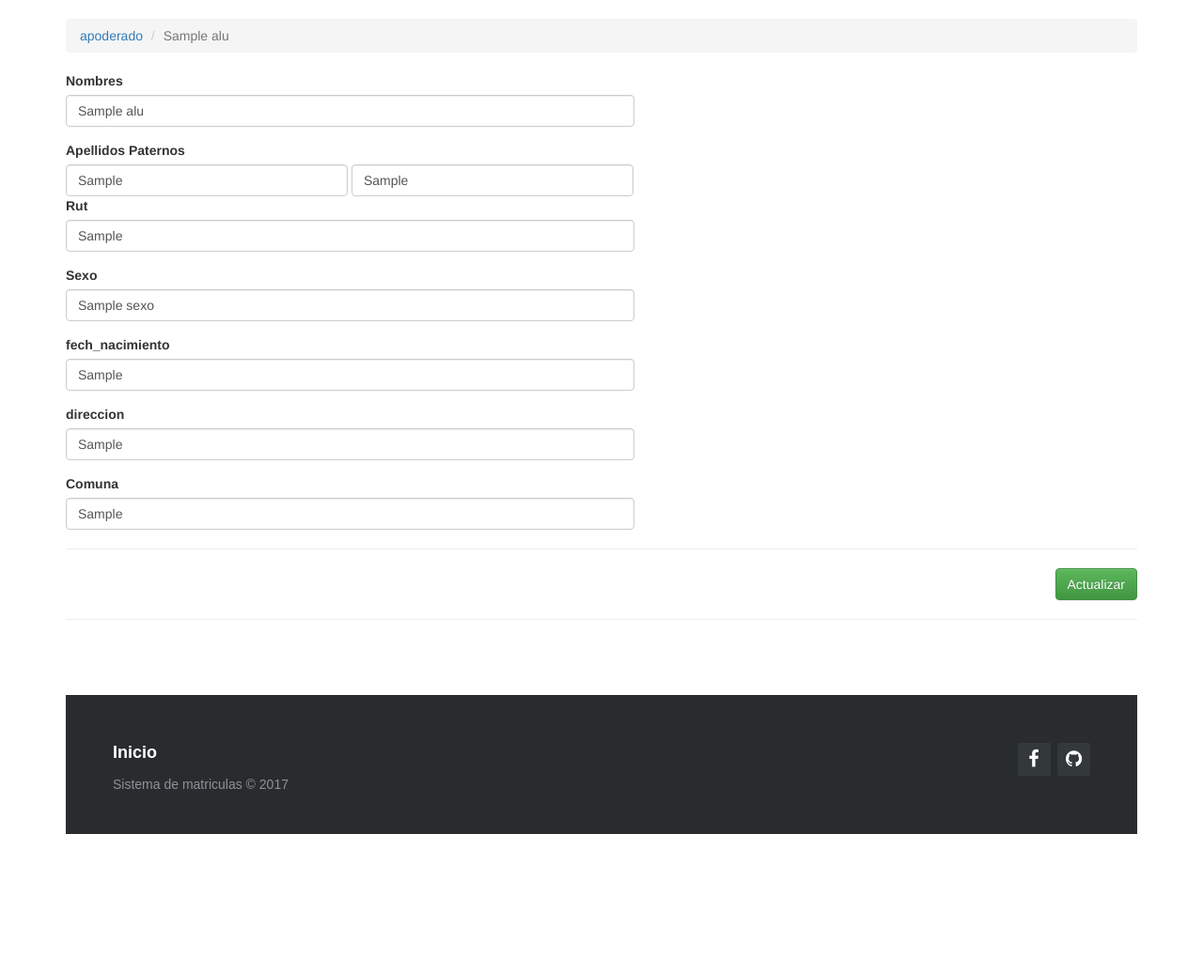
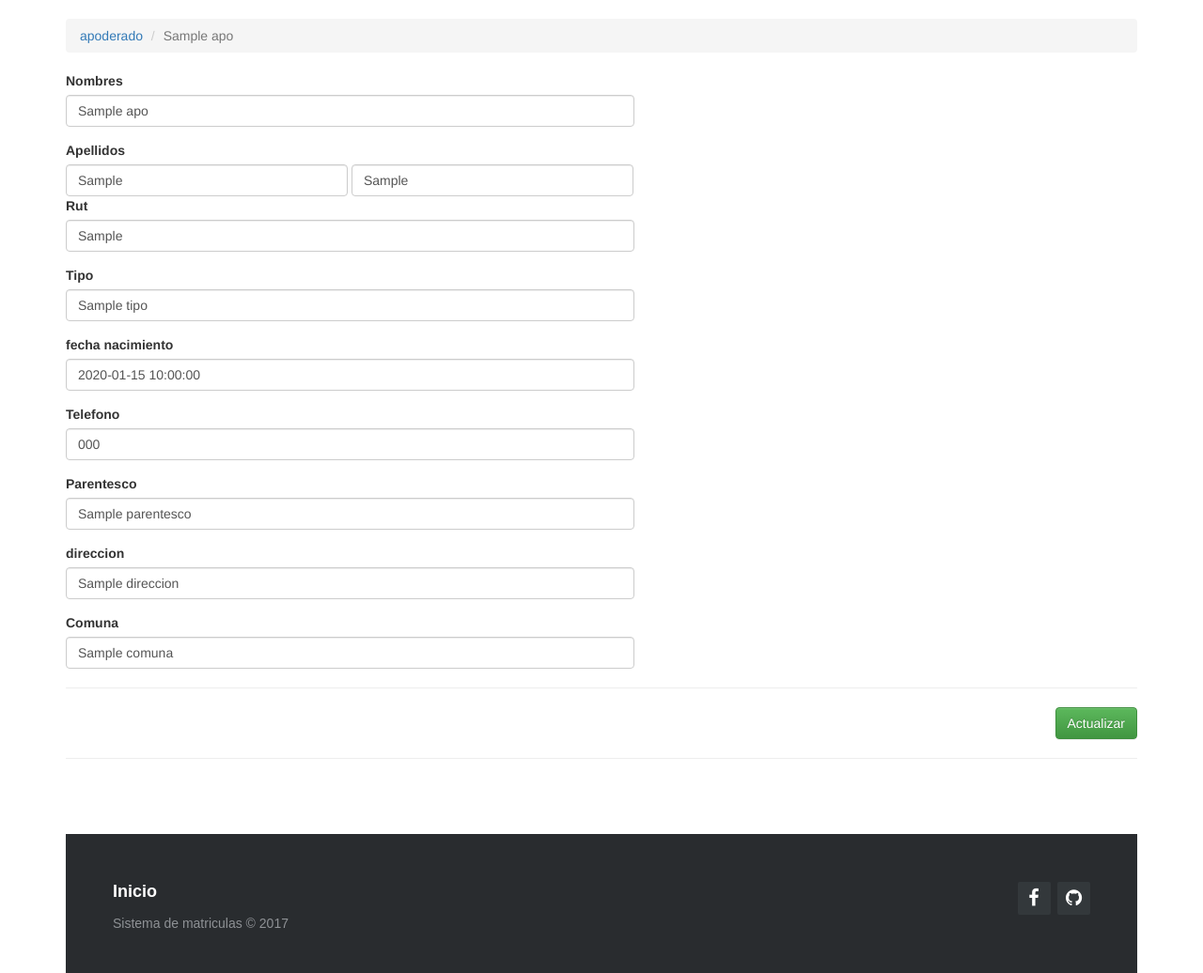
Before and after one commit to josecolicoy/lenguaje_de_merca, a PHP site: template Proyecto matriculas/View/apoderado/apoderado-editar.php in a window 1280 px wide. Shown: the part 52-1088 px from the top of the page at 94% size. Before the commit the page ends 940 px from the top, so only its background shows below. Run offline with PHP 8.4, Linux system fonts and the light colour scheme; the template is opened without the code that fills it: most values are stand-ins (such as "Sample title", 1, 10 or a date in 2020); some libraries are stand-ins or nearby versions.

Commit message:
apoderado y matricula funcionando bien

```diff
--- a/Proyecto matriculas/Model/matricula.php
+++ b/Proyecto matriculas/Model/matricula.php
@@ -94,7 +94,7 @@ class matricula
             $sql = "UPDATE matricula SET
                         fecha        = ?,
                         id_curso      = ?,
-                        id_alumno      = ?,
+                        id_alumno      = ?
                         WHERE id_matricula = ?";
             //Ejecución de la sentencia a partir de un arreglo.
             $this->pdo->prepare($sql)
@@ -118,8 +118,8 @@ class matricula
         try
         {
             //Sentencia SQL.
-            $sql = "INSERT INTO matricula (fecha,id_curso,id_alumno)
-                VALUES (?, ?, ?)";
+            $sql = "INSERT INTO matricula (id_matricula,fecha,id_curso,id_alumno)
+                VALUES (?,?, ?, ?)";
 
             $this->pdo->prepare($sql)
              ->execute(
--- a/Proyecto matriculas/View/apoderado/apoderado-editar.php
+++ b/Proyecto matriculas/View/apoderado/apoderado-editar.php
@@ -1,49 +1,62 @@
 
 <ol class="breadcrumb">
   <li><a href="?c=apoderado">apoderado</a></li>
-  <li class="active"><?php echo $alu->id_apoderado != null ? $alu->nombres_a : 'Nuevo Registro'; ?></li>
+  <li class="active"><?php echo $apo->id_apoderado != null ? $apo->nombres : 'Nuevo Registro'; ?></li>
 </ol>
 
 <form id="frm-apoderado" action="?c=apoderado&a=Editar" method="post" enctype="multipart/form-data">
 
-    <input type="hidden" name="id_apoderado" value="<?php echo $alu->id_apoderado; ?>" />
+    <input type="hidden" name="id_apoderado" value="<?php echo $apo->id_apoderado; ?>" />
 
         <div class="form-group">
       <label>Nombres</label>
-      <input type="text" name="nombres_a" value="<?php echo $alu->nombres_a; ?>" class="form-control" placeholder="Nombres apoderado" style="width: 605px;"  />
+      <input type="text" name="nombres" value="<?php echo $apo->nombres; ?>" class="form-control" placeholder="Nombres apoderado" style="width: 605px;"  />
     </div>
 
     <div class="form-inline">
-        <label>Apellidos Paternos</label><br>
-        <input type="text" name="a_paternoa" value="<?php echo $alu->a_paternoa; ?>" class="form-control" placeholder="Apellido Paterno" style="width: 300px;"  />
-        <input type="text" name="a_maternoa" value="<?php echo $alu->a_maternoa; ?>" class="form-control" placeholder="Apellido Materno" style="width: 300px;"  />
+        <label>Apellidos </label><br>
+        <input type="text" name="a_paterno" value="<?php echo $apo->a_paterno; ?>" class="form-control" placeholder="Apellido Paterno" style="width: 300px;"  />
+        <input type="text" name="a_materno" value="<?php echo $apo->a_materno; ?>" class="form-control" placeholder="Apellido Materno" style="width: 300px;"  />
     </div>
 
     <div class="form-group">
         <label>Rut</label>
-        <input type="text" name="rut_a" value="<?php echo $alu->rut_a; ?>" class="form-control" placeholder="EJ: 19463758-k   (añadir guion)" style="width: 605px;" />
+        <input type="text" name="rut_ap" value="<?php echo $apo->rut_ap; ?>" class="form-control" placeholder="EJ: 19463758-k   (añadir guion)" style="width: 605px;" />
     </div>
 
     <div class="form-group">
-        <label>Sexo</label>
-        <input type="text" name="sexo" value="<?php echo $alu->sexo; ?>" class="form-control" placeholder="M/F    Masculino/Femenino" style="width: 605px;" />
+        <label>Tipo</label>
+        <input type="text" name="tipo" value="<?php echo $apo->tipo; ?>" class="form-control" placeholder="Tipo" style="width: 605px;" />
     </div>
 
     <div class="form-group">
-        <label>fech_nacimiento</label>
-        <input type="text" name="fech_nacimiento" value="<?php echo $alu->fech_nacimiento; ?>" class="form-control" placeholder="Fecha Nacimiento DD/MM/AA" id="datepicker" style="width: 605px;"  />
+        <label>fecha nacimiento</label>
+        <input type="text" name="fecha_nacap" value="<?php echo $apo->fecha_nacap; ?>" class="form-control" placeholder="Fecha Nacimiento DD/MM/AA" id="datepicker" style="width: 605px;"  />
+    </div>
+    <div class="form-group">
+        <label>Telefono</label>
+        <input type="text" name="telefono_ap" value="<?php echo $apo->telefono_ap; ?>" class="form-control" placeholder="569 99939939" style="width: 605px;"  />
+    </div>
+    <div class="form-group">
+        <label>Parentesco</label>
+        <input type="text" name="parentesco" value="<?php echo $apo->parentesco; ?>" class="form-control" placeholder="Parentesco" style="width: 605px;"  />
     </div>
 
     <div class="form-group">
         <label>direccion</label>
-        <input type="text" name="direccion_a" value="<?php echo $alu->direccion_a; ?>" class="form-control" placeholder="EJ: Bulnes #1535 Sector Alcantara" style="width: 605px;"  />
+        <input type="text" name="direccion" value="<?php echo $apo->direccion; ?>" class="form-control" placeholder="EJ: Bulnes #1535 Sector Alcantara" style="width: 605px;"  />
     </div>
 
     <div class="form-group">
         <label>Comuna</label>
-        <input type="text" name="comuna_a" value="<?php echo $alu->comuna_a; ?>" class="form-control" placeholder="Ingrese Comuna" style="width: 605px;"  />
+        <input type="text" name="comuna" value="<?php echo $apo->comuna; ?>" class="form-control" placeholder="Ingrese Comuna" style="width: 605px;"  />
     </div>
-
+ <div class="form-group">
+        <input type="hidden" name="id_grupo" value="<?php echo $apo->id_grupo; ?>" class="form-control"  />
+    </div>
+    <div class="form-group">
+        <input type="hidden" name="id_alumno" value="<?php echo $apo->id_alumno; ?>" class="form-control"  />
+    </div>
 
     <hr />
 
@@ -57,3 +70,10 @@ $( function() {
   $( "#datepicker" ).datepicker();
 } );
 </script>
+<script>
+    $(document).ready(function(){
+        $("#frm-alumn").submit(function(){
+            return $(this).validate();
+        });
+    })
+</script>
```
Also changed, not shown: Proyecto matriculas/Controller/apoderado.controller.php (+24 -16 lines), Proyecto matriculas/Model/apoderado.php (+4 -4 lines), Proyecto matriculas/View/apoderado/apoderado.php (+4 -4 lines), Proyecto matriculas/View/matricula/matricula-editar.php (+6 -1 lines), Proyecto matriculas/View/matricula/matricula.php (+4 -4 lines).
